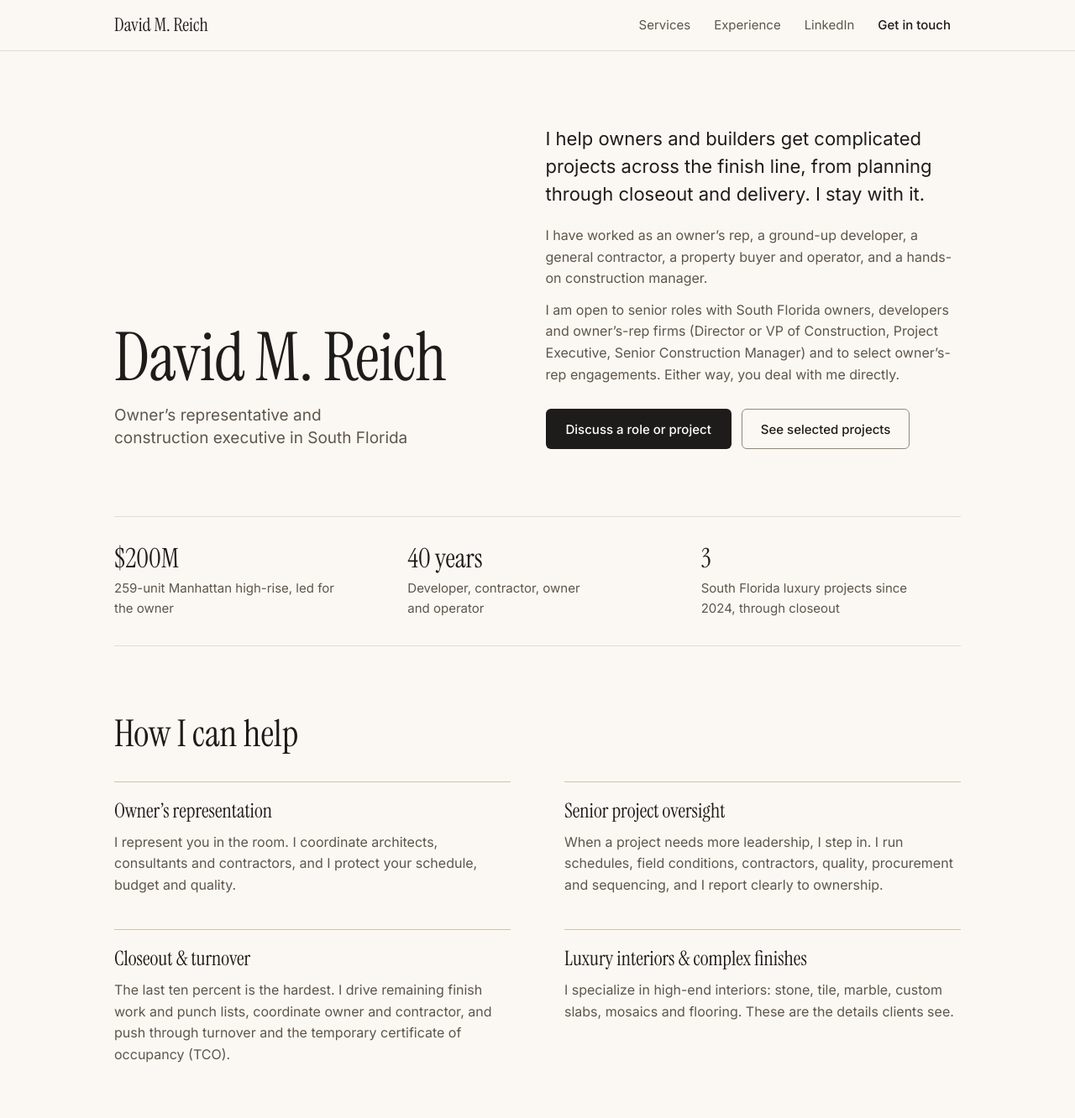
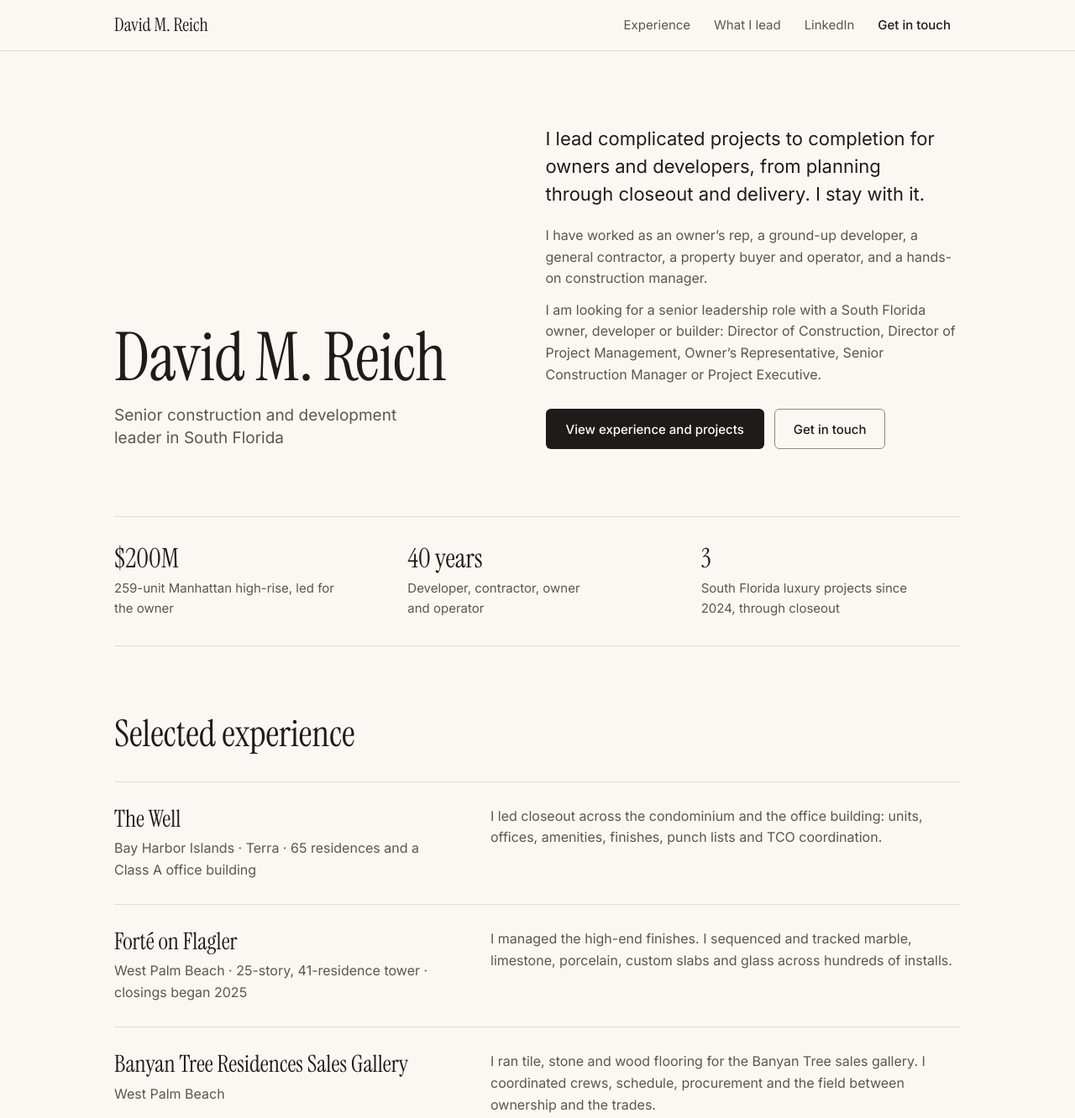
Before and after one commit to elliotreich/david-reich, a website: page index.html in a window 1280 px wide. Shown: the top 1332 px of the page at 84% size. Drawn offline with Linux system fonts and the light colour scheme.

Commit message:
Employment-first positioning (per Sol): senior construction & development leader, experience-first CTA and order, services as 'What I lead', drop 2026 independent row
Co-Authored-By: Claude Opus 5.5 <noreply@anthropic.com>

```diff
--- a/index.html
+++ b/index.html
@@ -3,22 +3,22 @@
 <head>
 <meta charset="utf-8">
 <meta name="viewport" content="width=device-width, initial-scale=1">
-<title>David M. Reich | Owner’s Representative &amp; Construction Executive, South Florida</title>
-<meta name="description" content="South Florida owner’s representative and construction executive with 40 years across development, contracting, luxury interiors, project oversight, closeout and turnover.">
+<title>David M. Reich | Senior Construction &amp; Development Leader, South Florida</title>
+<meta name="description" content="Senior construction and development leader in South Florida with 40 years across development, contracting, luxury interiors, project oversight, closeout and turnover.">
 <link rel="canonical" href="https://davidreich.me/">
 <link rel="icon" href="/favicon.svg" type="image/svg+xml">
 <meta name="theme-color" content="#fbf8f3">
 <meta property="og:type" content="profile">
 <meta property="og:url" content="https://davidreich.me/">
-<meta property="og:title" content="David M. Reich | Owner’s Representative &amp; Construction Executive">
+<meta property="og:title" content="David M. Reich | Senior Construction &amp; Development Leader">
 <meta property="og:description" content="40 years across development, contracting, ownership and operations. Luxury condo closeout, finishes and owner-side leadership in South Florida.">
 <meta property="og:image" content="https://davidreich.me/og.png">
 <meta property="og:image:width" content="1200">
 <meta property="og:image:height" content="630">
-<meta property="og:image:alt" content="David M. Reich, Owner’s Representative and Construction Executive, South Florida">
+<meta property="og:image:alt" content="David M. Reich, senior construction and development leader, South Florida">
 <meta name="twitter:card" content="summary_large_image">
 <script type="application/ld+json">
-{"@context":"https://schema.org","@type":"Person","name":"David M. Reich","url":"https://davidreich.me/","email":"mailto:david@davidreich.me","jobTitle":"Owner’s Representative and Construction Executive","knowsAbout":["Owner’s representation","Construction management","Real estate development","Project closeout and turnover","Luxury interiors and finishes"],"areaServed":["Miami-Dade County, FL","Broward County, FL","Palm Beach County, FL"],"address":{"@type":"PostalAddress","addressLocality":"Fort Lauderdale","addressRegion":"FL","addressCountry":"US"},"alumniOf":[{"@type":"CollegeOrUniversity","name":"Baruch College, Zicklin School of Business"},{"@type":"CollegeOrUniversity","name":"Queens College"}],"sameAs":["https://www.linkedin.com/in/david-m-reich"]}
+{"@context":"https://schema.org","@type":"Person","name":"David M. Reich","url":"https://davidreich.me/","email":"mailto:david@davidreich.me","jobTitle":"Senior Construction and Development Leader","knowsAbout":["Owner’s representation","Construction management","Real estate development","Project closeout and turnover","Luxury interiors and finishes"],"areaServed":["Miami-Dade County, FL","Broward County, FL","Palm Beach County, FL"],"address":{"@type":"PostalAddress","addressLocality":"Fort Lauderdale","addressRegion":"FL","addressCountry":"US"},"alumniOf":[{"@type":"CollegeOrUniversity","name":"Baruch College, Zicklin School of Business"},{"@type":"CollegeOrUniversity","name":"Queens College"}],"sameAs":["https://www.linkedin.com/in/david-m-reich"]}
 </script>
 <link rel="preconnect" href="https://fonts.googleapis.com">
 <link rel="preconnect" href="https://fonts.gstatic.com" crossorigin>
@@ -162,8 +162,8 @@ textarea.input{ resize:vertical; min-height:120px }
 <header class="nav">
   <nav class="wrap" aria-label="Primary">
     <a class="brand" href="#main">David M. Reich</a>
-    <a href="#services">Services</a>
     <a href="#experience">Experience</a>
+    <a href="#services">What I lead</a>
     <a href="https://www.linkedin.com/in/david-m-reich" rel="me">LinkedIn</a>
     <a class="nav-cta" href="#engage">Get in touch</a>
   </nav>
@@ -174,13 +174,13 @@ textarea.input{ resize:vertical; min-height:120px }
   <div class="hero">
     <div>
       <h1>David M. Reich</h1>
-      <p class="role">Owner’s representative and construction executive in South Florida</p>
+      <p class="role">Senior construction and development leader in South Florida</p>
     </div>
     <div class="hero-body">
-      <p class="lede">I help owners and builders get complicated projects across the finish line, from planning through closeout and delivery. I stay with it.</p>
+      <p class="lede">I lead complicated projects to completion for owners and developers, from planning through closeout and delivery. I stay with it.</p>
       <p>I have worked as an owner’s rep, a ground-up developer, a general contractor, a property buyer and operator, and a hands-on construction manager.</p>
-      <p>I am open to senior roles with South Florida owners, developers and owner’s-rep firms (Director or VP of Construction, Project Executive, Senior Construction Manager) and to select owner’s-rep engagements. Either way, you deal with me directly.</p>
-      <div class="cta"><a class="btn" href="#engage">Discuss a role or project</a><a class="btn-ghost" href="#experience">See selected projects</a></div>
+      <p>I am looking for a senior leadership role with a South Florida owner, developer or builder: Director of Construction, Director of Project Management, Owner’s Representative, Senior Construction Manager or Project Executive.</p>
+      <div class="cta"><a class="btn" href="#experience">View experience and projects</a><a class="btn-ghost" href="#engage">Get in touch</a></div>
     </div>
   </div>
 
@@ -189,28 +189,6 @@ textarea.input{ resize:vertical; min-height:120px }
     <div><dt>40 years</dt><dd>Developer, contractor, owner and operator</dd></div>
     <div><dt>3</dt><dd>South Florida luxury projects since 2024, through closeout</dd></div>
   </dl>
-
-  <section id="services" aria-labelledby="services-h">
-    <div class="section-head"><h2 id="services-h">How I can help</h2></div>
-    <div class="services">
-      <div class="service">
-        <h3>Owner’s representation</h3>
-        <p>I represent you in the room. I coordinate architects, consultants and contractors, and I protect your schedule, budget and quality.</p>
-      </div>
-      <div class="service">
-        <h3>Senior project oversight</h3>
-        <p>When a project needs more leadership, I step in. I run schedules, field conditions, contractors, quality, procurement and sequencing, and I report clearly to ownership.</p>
-      </div>
-      <div class="service">
-        <h3>Closeout &amp; turnover</h3>
-        <p>The last ten percent is the hardest. I drive remaining finish work and punch lists, coordinate owner and contractor, and push through turnover and the temporary certificate of occupancy (TCO).</p>
-      </div>
-      <div class="service">
-        <h3>Luxury interiors &amp; complex finishes</h3>
-        <p>I specialize in high-end interiors: stone, tile, marble, custom slabs, mosaics and flooring. These are the details clients see.</p>
-      </div>
-    </div>
-  </section>
 
   <section id="experience" aria-labelledby="experience-h">
     <div class="section-head"><h2 id="experience-h">Selected experience</h2></div>
@@ -245,16 +223,37 @@ textarea.input{ resize:vertical; min-height:120px }
         <tr><td>Real estate owner / operator</td><td>2002–2006</td><td>Acquisition, repositioning, capital improvements, leasing and management of multifamily properties.</td></tr>
         <tr><td>Chief operating officer</td><td>2007–2024</td><td>Seventeen years running purchasing, vendors, production schedules, distribution and budgets for a made-to-order consumer-products company. The same discipline drives procurement and long-lead tracking on a job.</td></tr>
         <tr><td>Interiors &amp; closeout, South Florida</td><td>2024–2026</td><td>Finishes, trade coordination, punch lists and turnover on luxury condo, mixed-use and sales-gallery projects.</td></tr>
-        <tr><td>Owner’s rep &amp; advisory</td><td>2026–Present</td><td>Select owner’s-rep engagements in South Florida while I look for my next senior in-house role.</td></tr>
       </tbody>
     </table>
+  </section>
+
+  <section id="services" aria-labelledby="services-h">
+    <div class="section-head"><h2 id="services-h">What I lead</h2></div>
+    <div class="services">
+      <div class="service">
+        <h3>Owner’s representation</h3>
+        <p>I represent ownership in the room. I coordinate architects, consultants and contractors, and I protect schedule, budget and quality.</p>
+      </div>
+      <div class="service">
+        <h3>Project leadership</h3>
+        <p>When a project needs more leadership, I step in. I run schedules, field conditions, contractors, quality, procurement and sequencing, and I report clearly to ownership.</p>
+      </div>
+      <div class="service">
+        <h3>Closeout &amp; turnover</h3>
+        <p>The last ten percent is the hardest. I drive remaining finish work and punch lists, coordinate owner and contractor, and push through turnover and the temporary certificate of occupancy (TCO).</p>
+      </div>
+      <div class="service">
+        <h3>Luxury interiors &amp; complex finishes</h3>
+        <p>I specialize in high-end interiors: stone, tile, marble, custom slabs, mosaics and flooring. These are the details clients see.</p>
+      </div>
+    </div>
   </section>
 
   <section id="engage" aria-labelledby="engage-h">
     <div class="engage">
       <div class="engage-intro">
-        <div class="section-head" style="margin-bottom:16px"><h2 id="engage-h">Open to roles and engagements</h2></div>
-        <p>Hiring for a senior construction or development role, or have a project that needs an owner’s rep? Tell me about it. That includes condo capital, restoration and turnover programs, closeout, and luxury residential or complex-interior work. I will tell you plainly if I am the right person.</p>
+        <div class="section-head" style="margin-bottom:16px"><h2 id="engage-h">Get in touch</h2></div>
+        <p>Hiring for a senior construction or development role? I would like to hear about it. I also take on select owner’s-rep and closeout assignments, including condo capital and restoration programs. I will tell you plainly if I am the right person.</p>
       </div>
       <form class="form" id="contact" novalidate>
         <div class="field-row">
@@ -305,7 +304,7 @@ textarea.input{ resize:vertical; min-height:120px }
   <div class="wrap">
     <span>© 2026 David M. Reich</span>
     <span>Miami · Fort Lauderdale · Palm Beach</span>
-    <nav aria-label="Footer"><a href="#services">Services</a><a href="#experience">Experience</a><a href="#engage">Contact</a><a href="https://www.linkedin.com/in/david-m-reich" rel="me">LinkedIn</a></nav>
+    <nav aria-label="Footer"><a href="#experience">Experience</a><a href="#services">What I lead</a><a href="#engage">Contact</a><a href="https://www.linkedin.com/in/david-m-reich" rel="me">LinkedIn</a></nav>
   </div>
 </footer>
 
```
Also changed, not shown: public/index.html (+35 -36 lines), public/og.png.
